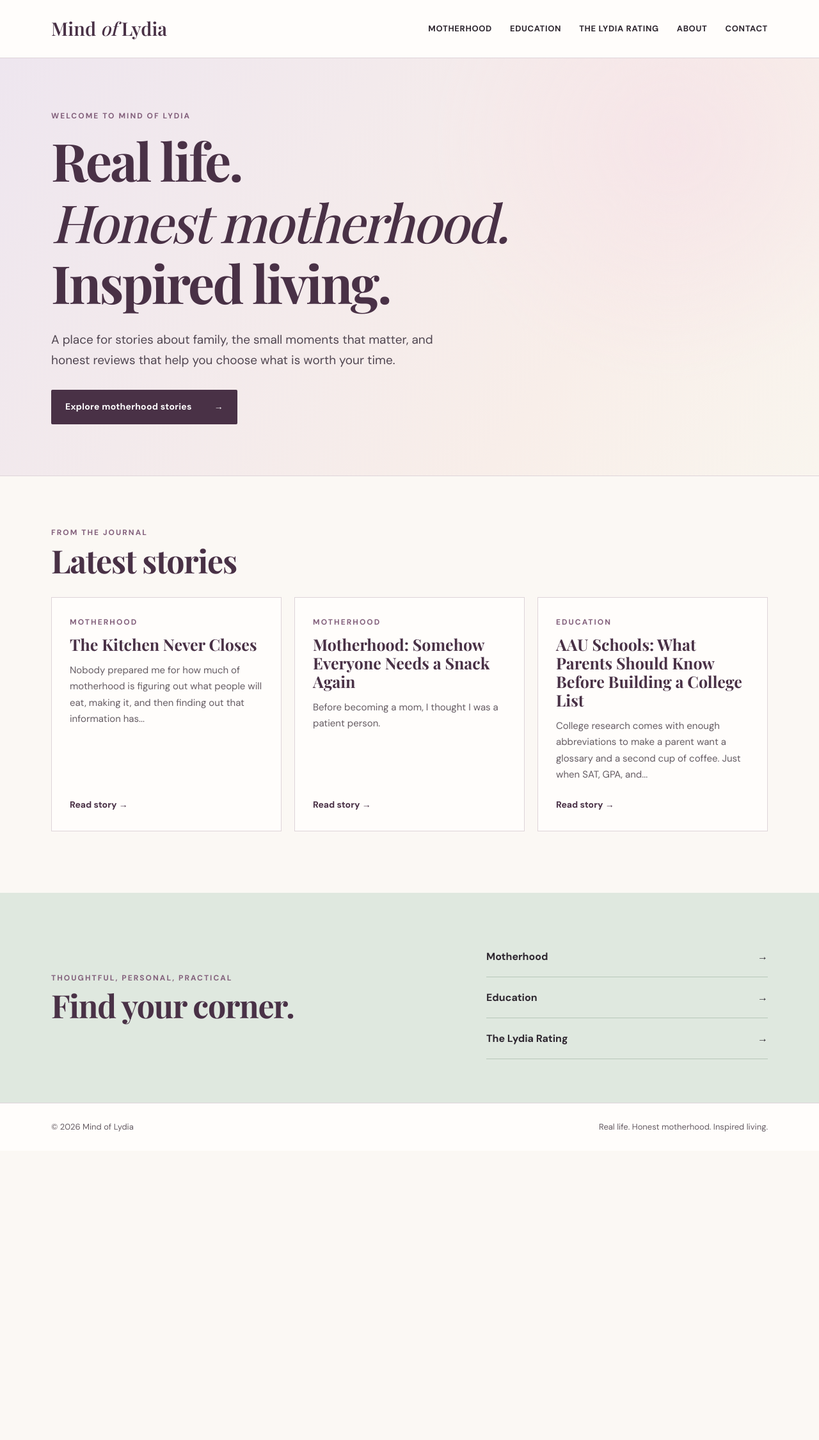
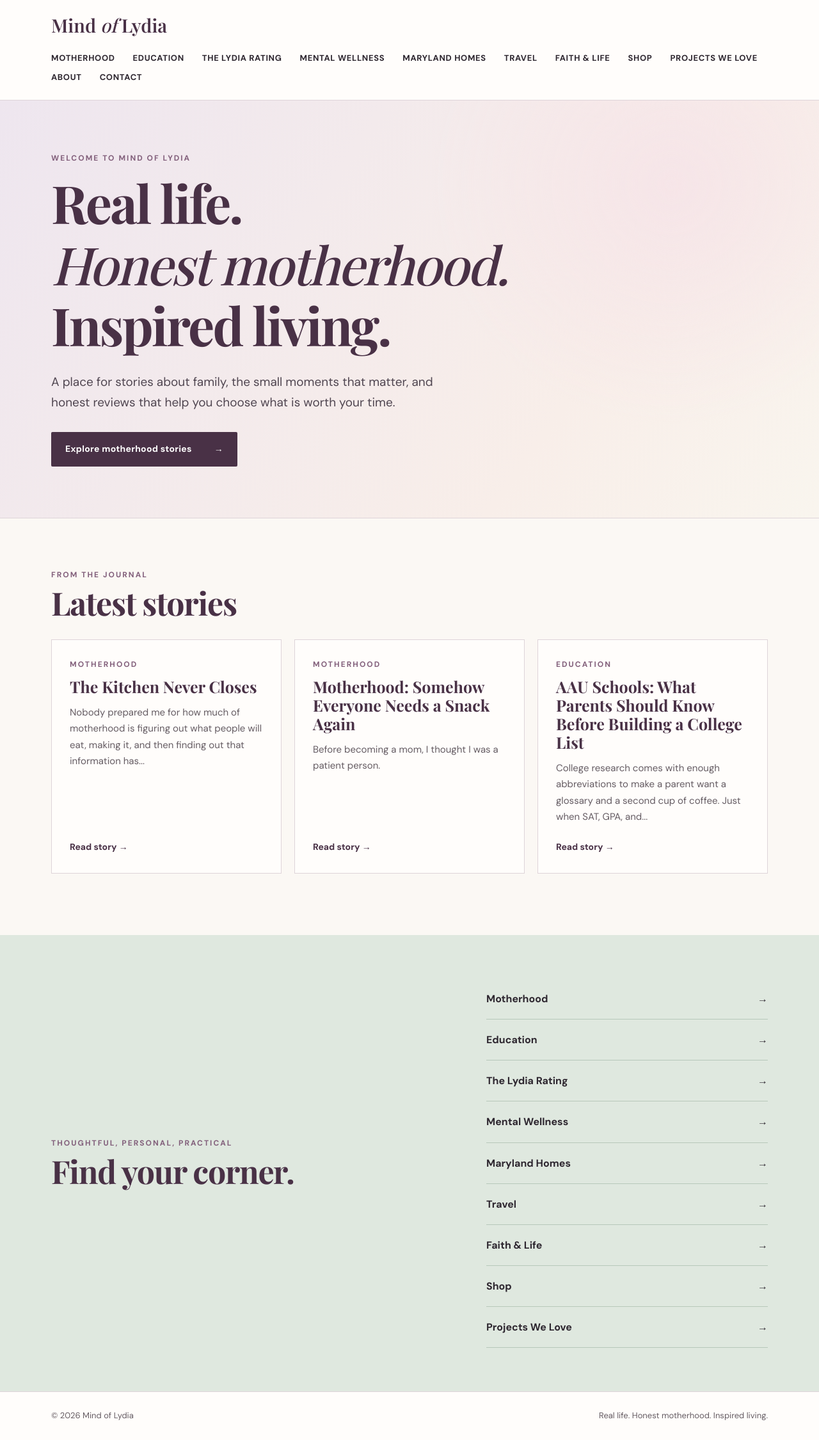
Before and after one commit to lydiarim22-coder/mindoflydia, a Jekyll site: the page built from index.md, in a window 1280 px wide. Shown: the whole page at 64% size. Built offline with Jekyll 4.4.1, drawn with Linux system fonts in a browser that asks for light colours; some web fonts are replaced; before the commit the page ends 1798 px from its top, so only the background shows below that.

Commit message:
Add remaining site sections from README

```diff
--- a/_layouts/default.html
+++ b/_layouts/default.html
@@ -25,6 +25,12 @@
           <a href="{{ '/motherhood/' | relative_url }}">Motherhood</a>
           <a href="{{ '/education/' | relative_url }}">Education</a>
           <a href="{{ '/the-lydia-rating/' | relative_url }}">The Lydia Rating</a>
+          <a href="{{ '/mental-wellness/' | relative_url }}">Mental Wellness</a>
+          <a href="{{ '/maryland-homes/' | relative_url }}">Maryland Homes</a>
+          <a href="{{ '/travel/' | relative_url }}">Travel</a>
+          <a href="{{ '/faith-and-life/' | relative_url }}">Faith &amp; Life</a>
+          <a href="{{ '/shop/' | relative_url }}">Shop</a>
+          <a href="{{ '/projects-we-love/' | relative_url }}">Projects We Love</a>
           <a href="{{ '/about/' | relative_url }}">About</a>
           <a href="{{ '/contact/' | relative_url }}">Contact</a>
         </nav>
--- a/assets/css/style.css
+++ b/assets/css/style.css
@@ -59,3 +59,7 @@ h3{font-size:25px;margin:10px 0 14px}
 .footer-inner p{margin:0}
 @media(max-width:800px){.header-inner{padding-block:22px;align-items:flex-start;flex-direction:column}nav{gap:10px 20px}.hero-inner{min-height:520px}.post-grid{grid-template-columns:repeat(2,minmax(0,1fr))}.feature-inner{align-items:flex-start;flex-direction:column}}
 @media(max-width:560px){.shell{width:min(100% - 32px,1120px)}.brand{font-size:25px}nav a{font-size:11px}.hero-inner{min-height:470px;padding-block:55px}.hero-copy{font-size:17px}.section{padding-block:58px 72px}.post-grid{grid-template-columns:1fr}.post-card{min-height:220px}.page-intro{padding-block:60px 38px}.article{padding-block:45px 70px}.prose{font-size:17px}}
+
+/* Expanded section navigation and story lists. */
+.header-inner{padding-block:24px;align-items:flex-start;flex-direction:column}
+.section-stories{margin-top:36px}
--- a/index.md
+++ b/index.md
@@ -26,6 +26,6 @@ title: Home
 <section class="feature-band">
   <div class="shell feature-inner">
     <div><p class="eyebrow">Thoughtful, personal, practical</p><h2>Find your corner.</h2></div>
-    <div class="feature-links"><a href="{{ '/motherhood/' | relative_url }}">Motherhood <span aria-hidden="true">→</span></a><a href="{{ '/education/' | relative_url }}">Education <span aria-hidden="true">&rarr;</span></a><a href="{{ '/the-lydia-rating/' | relative_url }}">The Lydia Rating <span aria-hidden="true">→</span></a></div>
+    <div class="feature-links"><a href="{{ '/motherhood/' | relative_url }}">Motherhood <span aria-hidden="true">→</span></a><a href="{{ '/education/' | relative_url }}">Education <span aria-hidden="true">&rarr;</span></a><a href="{{ '/the-lydia-rating/' | relative_url }}">The Lydia Rating <span aria-hidden="true">→</span></a><a href="{{ '/mental-wellness/' | relative_url }}">Mental Wellness <span aria-hidden="true">&rarr;</span></a><a href="{{ '/maryland-homes/' | relative_url }}">Maryland Homes <span aria-hidden="true">&rarr;</span></a><a href="{{ '/travel/' | relative_url }}">Travel <span aria-hidden="true">&rarr;</span></a><a href="{{ '/faith-and-life/' | relative_url }}">Faith &amp; Life <span aria-hidden="true">&rarr;</span></a><a href="{{ '/shop/' | relative_url }}">Shop <span aria-hidden="true">&rarr;</span></a><a href="{{ '/projects-we-love/' | relative_url }}">Projects We Love <span aria-hidden="true">&rarr;</span></a></div>
   </div>
 </section>
```
Also changed, not shown: _layouts/section.html (added, +26 -0 lines), about.md (+1 -1 lines), faith-and-life.md (added, +8 -0 lines), maryland-homes.md (added, +8 -0 lines), mental-wellness.md (added, +8 -0 lines), projects-we-love.md (added, +8 -0 lines), shop.md (added, +8 -0 lines), travel.md (added, +8 -0 lines), README.md.
